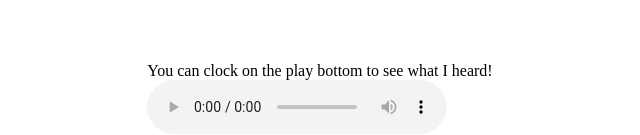
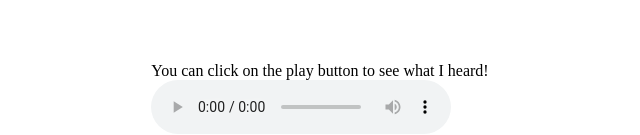
Before and after one commit to Simin-Rad/Bartender-Bot-Practical-Course, a website built with webpack: page public/index.html in a window 1280 px wide. Shown: the part 662-797 px from the top of the page, 320-960 px from the left. Built offline with nearby package versions, Linux system fonts and the light colour scheme; no server answers.

Commit message:
Update index.html

```diff
--- a/public/index.html
+++ b/public/index.html
@@ -150,7 +150,7 @@
 
   <div class="footer">
     <a>
-      You can clock on the play bottom to see what I heard!
+      You can click on the play button to see what I heard!
     </a>
     <br>
     <audio controls id="audio"></audio>
```
